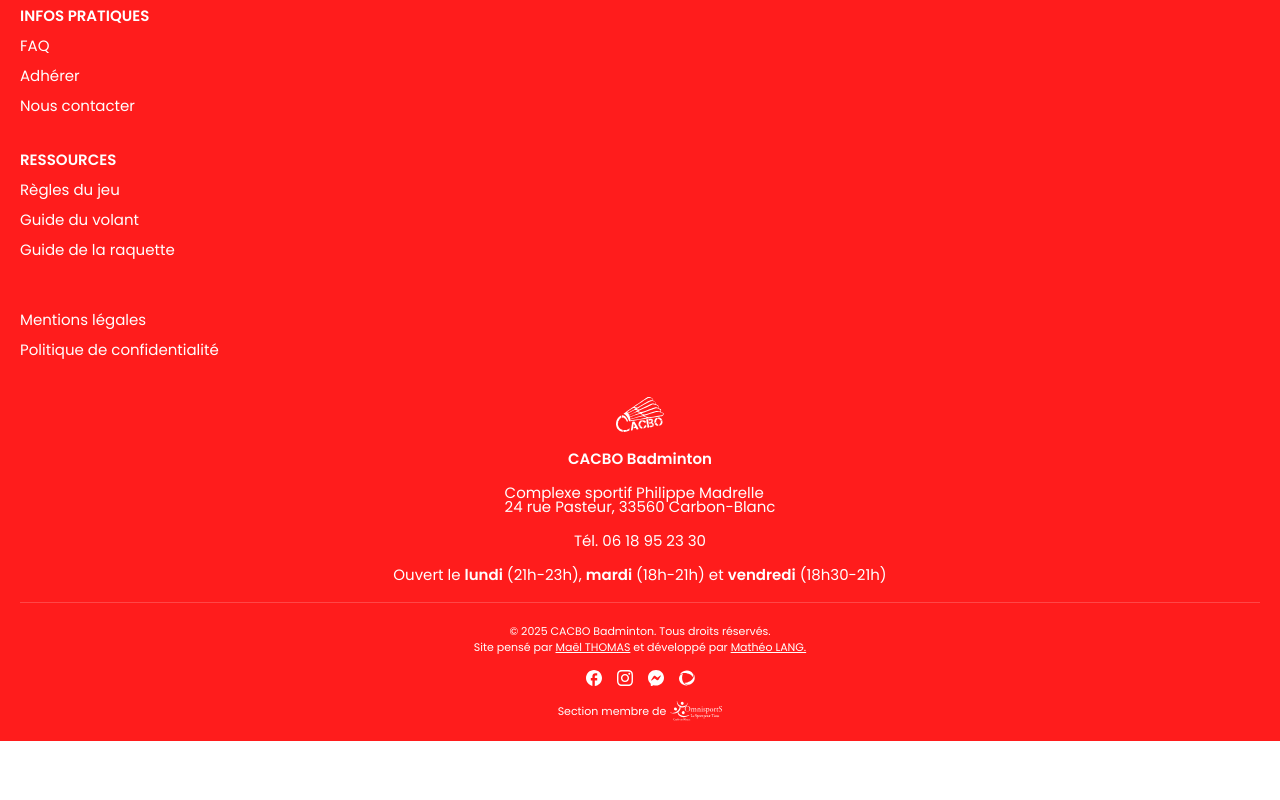
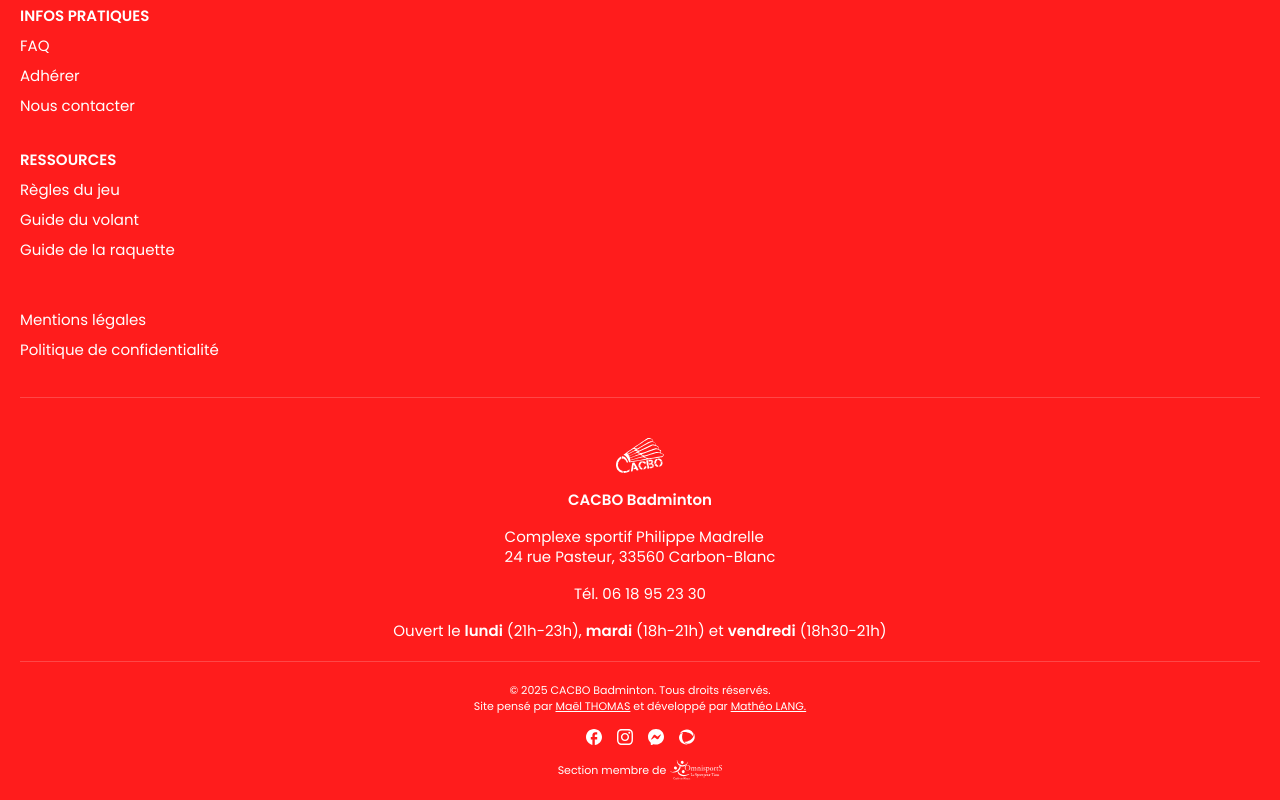
Before and after one commit to Matsuel/CACBO-Badminton, a Next.js app: page / in a window 1280 px wide. Shown: the part 7119-7919 px from the top of the page. Before the commit the page ends 7860 px from the top, so only its background shows below. Built offline with nearby package versions, Linux system fonts and the light colour scheme; a web font is replaced by a local one.

Commit message:
fix: ajuster les styles de texte dans le footer pour une meilleure lisibilité

```diff
--- a/src/components/Footer.tsx
+++ b/src/components/Footer.tsx
@@ -24,6 +24,8 @@ const Footer = () => {
                 </div>
             ))}
 
+            <div className='w-full h-[1px] bg-redpale/60' />
+
             <div className='w-full h-auto flex flex-col items-center gap-5'>
                 <Image
                     src="/logowhite.svg"
@@ -38,10 +40,10 @@ const Footer = () => {
                 </p>
 
                 <div className='w-auto h-auto flex flex-col'>
-                    <p className={`${textVariants.footer} leading-5`}>
+                    <p className={`${textVariants.footer} !leading-5`}>
                         Complexe sportif Philippe Madrelle
                     </p>
-                    <p className={`${textVariants.footer} leading-5`}>
+                    <p className={`${textVariants.footer} !leading-5`}>
                         24 rue Pasteur, 33560 Carbon-Blanc
                     </p>
                 </div>
@@ -50,7 +52,7 @@ const Footer = () => {
                     Tél. 06 18 95 23 30
                 </Link>
 
-                <p className={`${textVariants.footer} text-center leading-5 px-5`}>
+                <p className={`${textVariants.footer} text-center !leading-5 px-5`}>
                     Ouvert le <span className='font-semibold'>lundi</span> (21h-23h), <span className='font-semibold'>mardi</span> (18h-21h)
                     et <span className='font-semibold'>vendredi</span> (18h30-21h)
                 </p>
```
